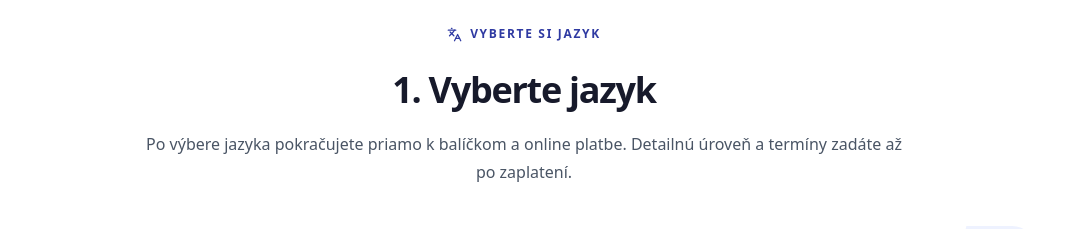
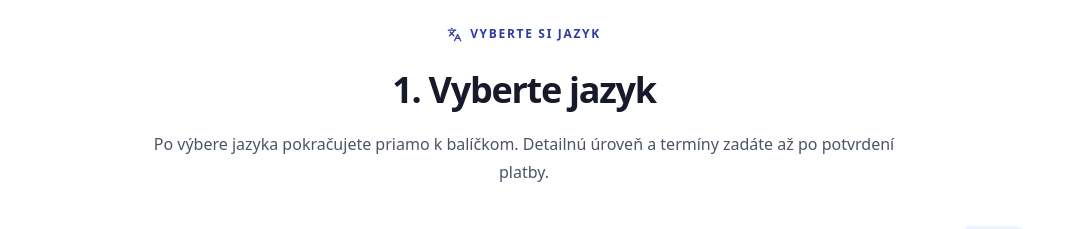
Before and after one commit to 505hits/mundus, a Next.js app: page / in a window 1280 px wide. Shown: the part 5320-5549 px from the top of the page, without its empty margins (116-1183 px from the left). Built offline with nearby package versions, Linux system fonts and the light colour scheme; no server answers.

Commit message:
Avoid premature live-checkout promise in language selector

```diff
--- a/src/components/LanguageSelector.tsx
+++ b/src/components/LanguageSelector.tsx
@@ -34,7 +34,7 @@ export default function LanguageSelector(){
    <motion.div variants={fadeInUp} className="text-center">
     <span className="inline-flex items-center gap-2 rounded-full border border-[#DDE2F4] bg-white px-4 py-2 text-xs font-semibold uppercase tracking-[.14em] text-[#2F3AA2] shadow-sm"><Languages size={15}/>{t.languageSelector.badge}</span>
     <h2 className="mt-5 text-4xl font-semibold tracking-[-.035em] text-[#171A2B] md:text-5xl">{sk?"1. Vyberte jazyk":"1. Choose your language"}</h2>
-    <p className="mx-auto mt-5 max-w-3xl text-base leading-7 text-gray-600 md:text-lg">{sk?"Po výbere jazyka pokračujete priamo k balíčkom a online platbe. Detailnú úroveň a termíny zadáte až po zaplatení.":"After choosing a language, continue directly to packages and online payment. You’ll add your level and availability only after payment."}</p>
+    <p className="mx-auto mt-5 max-w-3xl text-base leading-7 text-gray-600 md:text-lg">{sk?"Po výbere jazyka pokračujete priamo k balíčkom. Detailnú úroveň a termíny zadáte až po potvrdení platby.":"After choosing a language, continue directly to packages. You’ll add your level and availability only after payment is confirmed."}</p>
    </motion.div>
 
    <motion.div variants={stagger} className="mt-10 grid gap-4 sm:grid-cols-2 lg:grid-cols-3">
```
